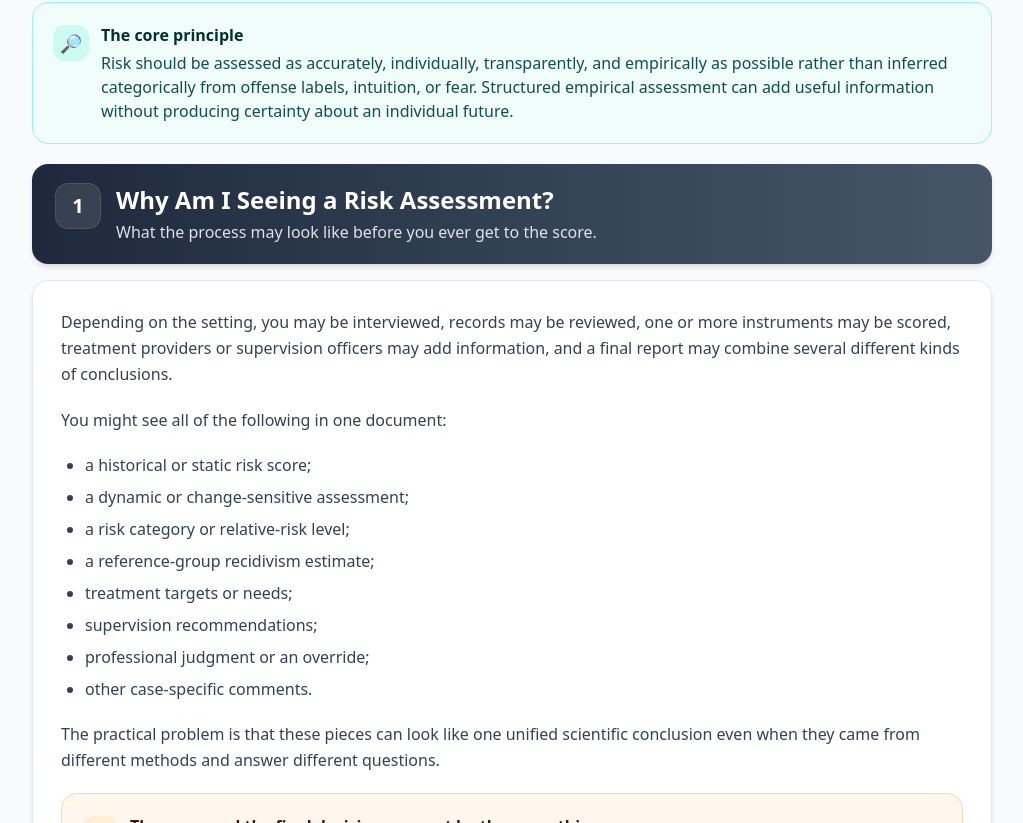
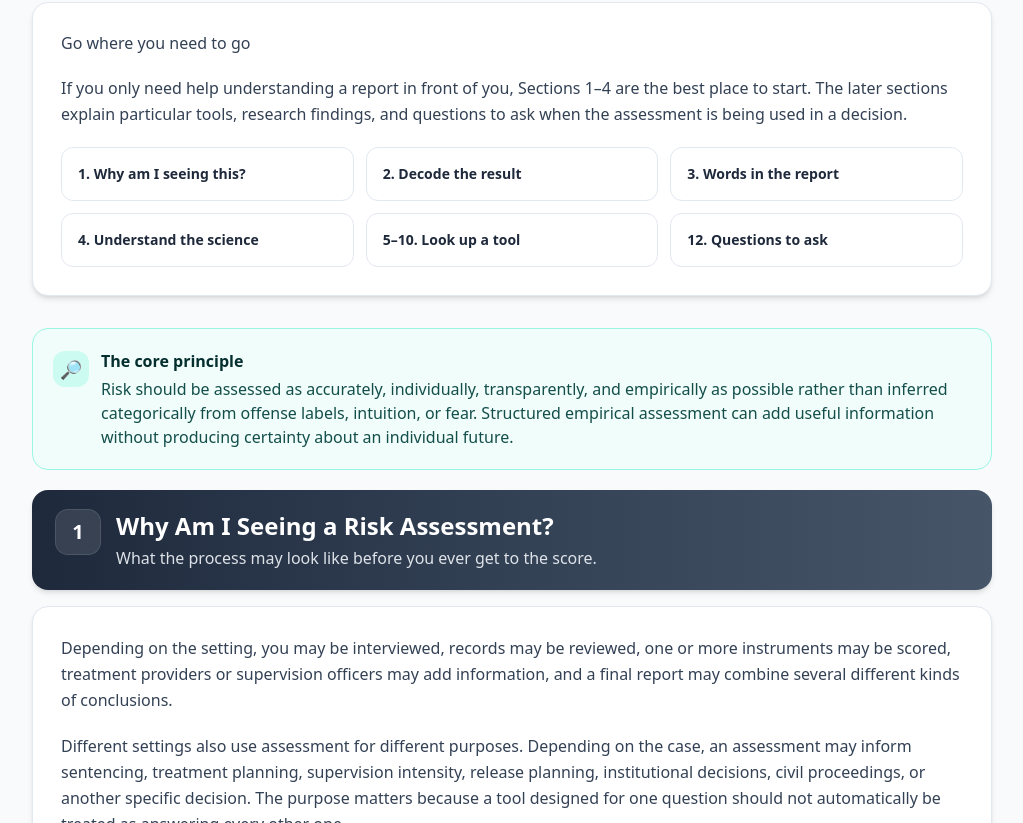
Before and after one commit to projectsolarrecon/Solar, a React (Vite) app: page /resources/resource-guide-sandbox in a window 1280 px wide. Shown: the part 1737-2560 px from the top of the page, without its empty margins (128-1151 px from the left). Built offline with nearby package versions, Linux system fonts and the light colour scheme.

Commit message:
Update ResourceGuideSandbox.tsx

```diff
--- a/src/pages/resources/ResourceGuideSandbox.tsx
+++ b/src/pages/resources/ResourceGuideSandbox.tsx
@@ -121,7 +121,7 @@ export default function ResourceGuideSandbox(): JSX.Element {
 
         <QuickStartPanel
           title="If you have a report or score in front of you"
-          subtitle="Find these five things before trying to decide whether the result is high, low, accurate, or fair."
+          subtitle="Find these five things before deciding what the result actually means."
           icon="🔍"
           urgentActions={[
             <span key="tool">
@@ -159,6 +159,65 @@ export default function ResourceGuideSandbox(): JSX.Element {
           }
         />
 
+        <GuideSectionCard>
+          <GuideProse>
+            <h3>Go where you need to go</h3>
+            <p>
+              If you only need help understanding a report in front of you,
+              Sections 1–4 are the best place to start. The later sections explain
+              particular tools, research findings, and questions to ask when the
+              assessment is being used in a decision.
+            </p>
+          </GuideProse>
+
+          <nav
+            aria-label="Guide sections"
+            className="grid gap-3 sm:grid-cols-2 lg:grid-cols-3"
+          >
+            <a
+              href="#encounter"
+              className="rounded-xl border border-slate-200 bg-white p-4 text-sm font-semibold text-slate-800 hover:border-slate-300 hover:bg-slate-50 transition-colors"
+            >
+              1. Why am I seeing this?
+            </a>
+
+            <a
+              href="#decode"
+              className="rounded-xl border border-slate-200 bg-white p-4 text-sm font-semibold text-slate-800 hover:border-slate-300 hover:bg-slate-50 transition-colors"
+            >
+              2. Decode the result
+            </a>
+
+            <a
+              href="#glossary"
+              className="rounded-xl border border-slate-200 bg-white p-4 text-sm font-semibold text-slate-800 hover:border-slate-300 hover:bg-slate-50 transition-colors"
+            >
+              3. Words in the report
+            </a>
+
+            <a
+              href="#foundations"
+              className="rounded-xl border border-slate-200 bg-white p-4 text-sm font-semibold text-slate-800 hover:border-slate-300 hover:bg-slate-50 transition-colors"
+            >
+              4. Understand the science
+            </a>
+
+            <a
+              href="#baseline-static"
+              className="rounded-xl border border-slate-200 bg-white p-4 text-sm font-semibold text-slate-800 hover:border-slate-300 hover:bg-slate-50 transition-colors"
+            >
+              5–10. Look up a tool
+            </a>
+
+            <a
+              href="#questions"
+              className="rounded-xl border border-slate-200 bg-white p-4 text-sm font-semibold text-slate-800 hover:border-slate-300 hover:bg-slate-50 transition-colors"
+            >
+              12. Questions to ask
+            </a>
+          </nav>
+        </GuideSectionCard>
+
         <GuideCallout
           tone="research"
           icon="🔎"
@@ -189,6 +248,16 @@ export default function ResourceGuideSandbox(): JSX.Element {
               combine several different kinds of conclusions.
             </p>
 
+            <p>
+              Different settings also use assessment for different purposes.
+              Depending on the case, an assessment may inform sentencing,
+              treatment planning, supervision intensity, release planning,
+              institutional decisions, civil proceedings, or another specific
+              decision. The purpose matters because a tool designed for one
+              question should not automatically be treated as answering every
+              other one.
+            </p>
+
             <p>You might see all of the following in one document:</p>
 
             <ul>
@@ -279,6 +348,14 @@ export default function ResourceGuideSandbox(): JSX.Element {
             <p>
               Those lines are related, but they are not interchangeable.
             </p>
+
+            <p>
+              A real report may include only some of these layers. For example, it
+              may give a score and category without an absolute percentage, or it
+              may discuss treatment needs without reporting a separate actuarial
+              estimate. The point of this example is to show how different kinds
+              of information fit together when they do appear.
+            </p>
           </GuideProse>
 
           <GuideIconList
```
